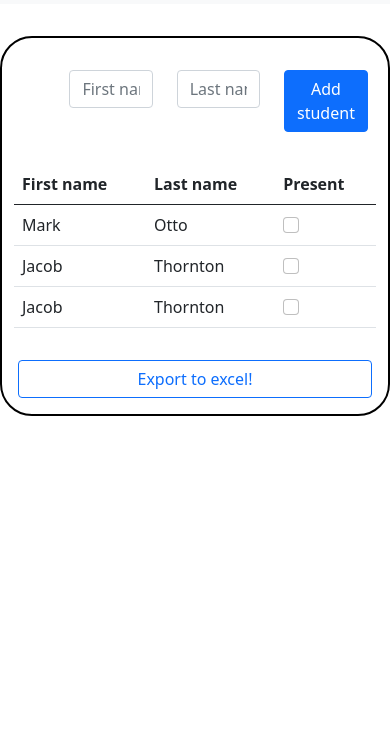
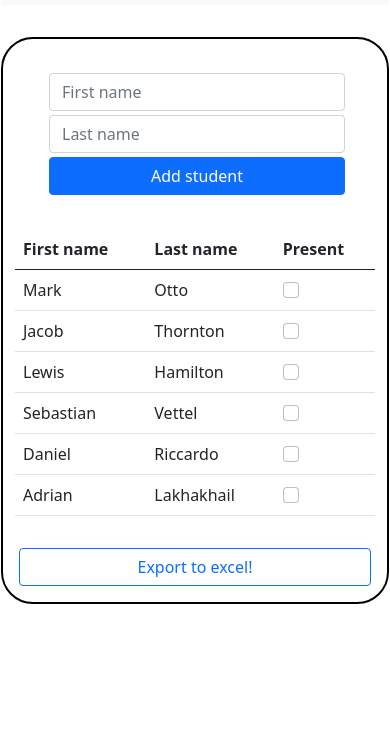
Before and after one commit to camelCaseStyle/AttendanceTaker, a website: page public/index.html in a window 390 px wide. Shown: the part 90-844 px from the top of the page. Drawn offline with nearby package versions, Linux system fonts and the light colour scheme.

Commit message:
added responsive styling to forms

```diff
--- a/public/index.html
+++ b/public/index.html
@@ -17,21 +17,21 @@
         <div class="container-fluid">
           <a class="navbar-brand" href="/#">Attendance Taker</a>
           <form class="d-flex">
-            <input class="form-control me-2" id="search" type="search" placeholder="Search" aria-label="Search">
+            <input class="form-control me-2" id="search" type="search" placeholder="Search names" aria-label="Search">
           </form>
         </div>
       </nav>
     <div class="container">
         <form class="row">
             <div class="new-name-row row">
-                <div class="col-4">
+                <div class="col-lg-4 col-md-4 col-sm-12">
                   <input type="text" class="form-control" placeholder="First name" aria-label="First name">
                 </div>
-                <div class="col-4">
+                <div class="col-lg-4 col-md-4 col-sm-12">
                   <input type="text" class="form-control" placeholder="Last name" aria-label="Last name">
                 </div>
-                <div class="col-4">
-                    <button type="submit" class="btn btn-primary">Add student</button>
+                <div class="col-lg-4 col-md-4 col-sm-4">
+                    <button id="submit" type="submit" class="btn btn-primary">Add student</button>
                 </div>
               </div>
           </form>
@@ -55,8 +55,23 @@
                 <td><input class="form-check-input" type="checkbox" value="" id="defaultCheck1"></td>
               </tr>
               <tr class="name-row">
-                <td>Jacob</td>
-                <td>Thornton</td>
+                <td>Lewis</td>
+                <td>Hamilton</td>
+                <td><input class="form-check-input" type="checkbox" value="" id="defaultCheck1"></td>
+              </tr>
+              <tr class="name-row">
+                <td>Sebastian</td>
+                <td>Vettel</td>
+                <td><input class="form-check-input" type="checkbox" value="" id="defaultCheck1"></td>
+              </tr>
+              <tr class="name-row">
+                <td>Daniel</td>
+                <td>Riccardo</td>
+                <td><input class="form-check-input" type="checkbox" value="" id="defaultCheck1"></td>
+              </tr>
+              <tr class="name-row">
+                <td>Adrian</td>
+                <td>Lakhakhail</td>
                 <td><input class="form-check-input" type="checkbox" value="" id="defaultCheck1"></td>
               </tr>
             </tbody>
--- a/public/stylesheets/main.css
+++ b/public/stylesheets/main.css
@@ -10,3 +10,17 @@
 .new-name-row{
     margin: 0 6vw;
 }
+@media(max-width:750px){
+    body{
+        padding: 1px;
+    }
+    .new-name-row{
+        margin: auto;
+    }
+    .new-name-row > div{
+        margin: 2px;
+    }
+    #submit{
+        width: 100%;
+    }
+}
```
